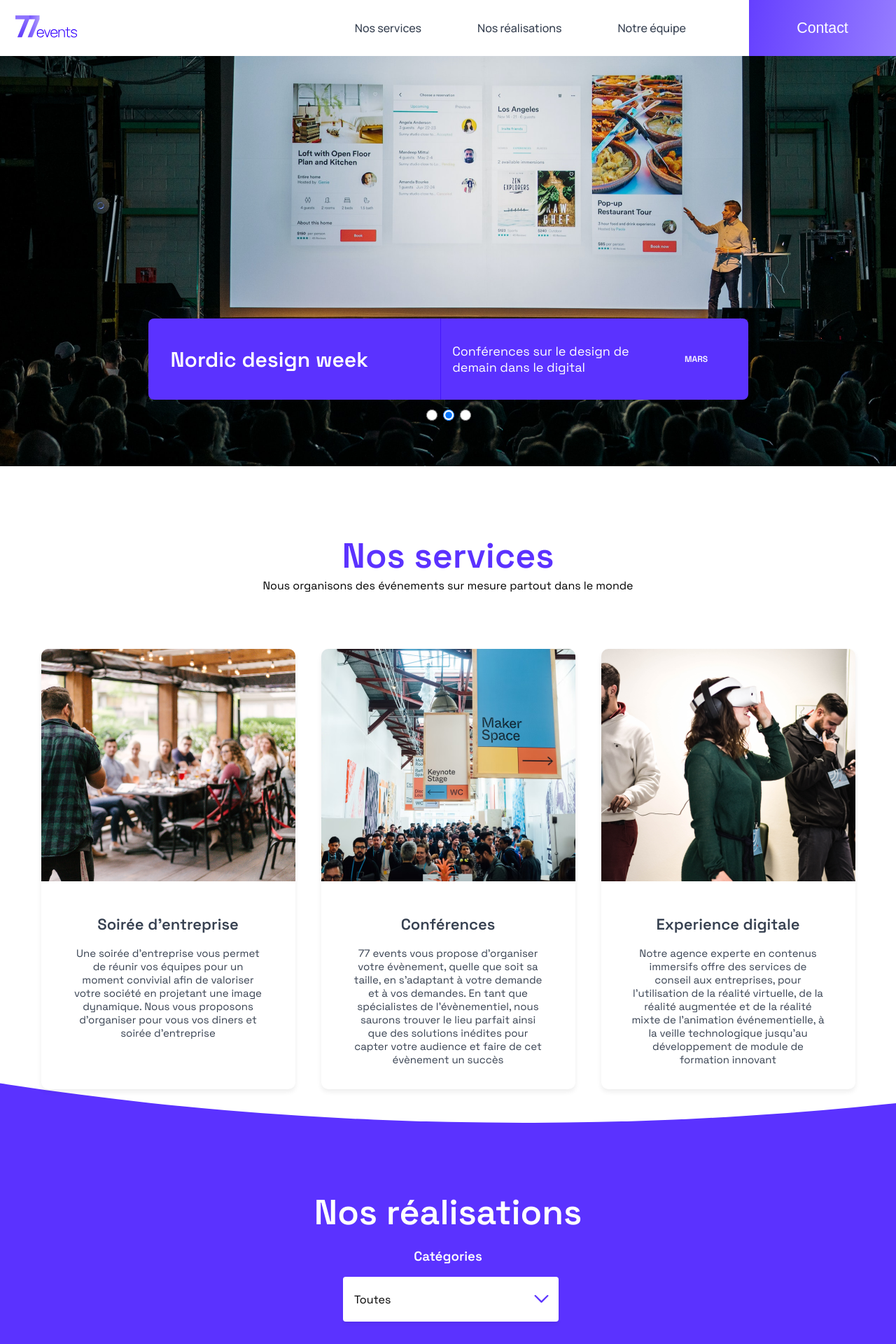
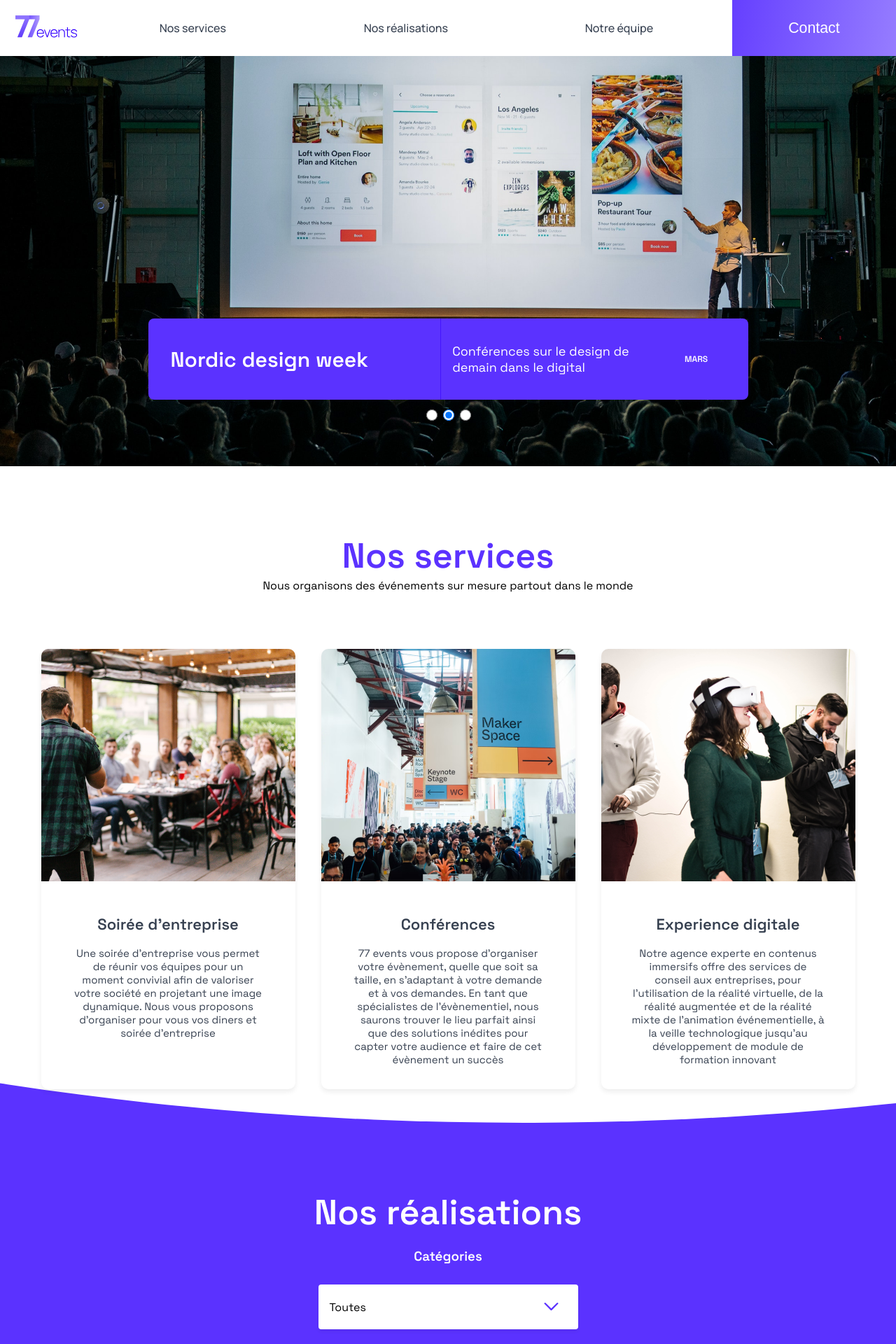
Before and after one commit to Vacarme27/OC-724events, a React (Create React App) app: page / in a window 1280 px wide. Shown: the top 1920 px of the page at 70% size. Built offline with nearby package versions, Linux system fonts and the light colour scheme.

Commit message:
responsive + change test

```diff
--- a/public/index.html
+++ b/public/index.html
@@ -24,7 +24,7 @@
       work correctly both with client-side routing and a non-root public URL.
       Learn how to configure a non-root public URL by running `npm run build`.
     -->
-    <title>React App</title>
+    <title>724Events</title>
   </head>
   <body>
     <noscript>You need to enable JavaScript to run this app.</noscript>
--- a/src/components/Button/style.scss
+++ b/src/components/Button/style.scss
@@ -8,7 +8,8 @@
     rgba(150, 125, 255, 1) 100%
   );
   height: 80px;
-  min-width: 210px;
+  // min-width: 210px;
+  width: 25%;
   border: none;
   color: white;
   font-size: 16pt;
--- a/src/components/EventCard/style.scss
+++ b/src/components/EventCard/style.scss
@@ -6,17 +6,24 @@
   height: 336px;
   cursor: pointer;
   &--small {
-    width: 274px;
+    // width: 274px;
     height: 190px;
+    width: 90%;
+    margin: 0;
     .EventCard__imageContainer {
       height: 126px;
+      width: 100%;
       min-height: auto;
       overflow: hidden;
+    }
+    .EventCard__imageContainer > img{
+      width: 100%;
     }
     .EventCard__descriptionContainer {
       padding: 0;
       padding-top: 12px;
       font-size: 12px;
+      width: 100%;
     }
     .EventCard__month {
       margin-top: 0;
--- a/src/components/Field/style.scss
+++ b/src/components/Field/style.scss
@@ -5,6 +5,7 @@
   flex-direction: column;
   color: $black;
   align-items: flex-start;
+  width: 80%;
   margin: 8px;
   span {
     font-size: 12pt;
@@ -13,7 +14,8 @@
 }
 input {
   height: 60px;
-  min-width: 424px;
+  // min-width: 424px;
+  width: 100%;
   font-size: 16px;
   text-transform: capitalize;
   padding-left: 16px;
@@ -29,7 +31,8 @@ input {
 }
 textarea {
   height: 336px;
-  min-width: 424px;
+  // min-width: 424px;
+  width: 100%;
   font-size: 16px;
   padding: 16px;
   border-radius: 4px;
--- a/src/components/Logo/style.scss
+++ b/src/components/Logo/style.scss
@@ -1,3 +1,4 @@
 .Logo {
   margin: 22px;
+  margin-right: 0px;
 }
--- a/src/components/Select/style.scss
+++ b/src/components/Select/style.scss
@@ -1,19 +1,29 @@
 .SelectContainer {
-  width: 308px;
+  // width: 308px;
+  width: 80%;
   min-height: 86px;
   position: relative;
+  display: flex;
+  align-items: center;
+  justify-content: center;
   margin-left: 8px;
+  margin-right: 8px;
   .label {
     color: white;
     margin-bottom: 4px;
     margin-top: 4px;
   }
   &.large {
-    width: 424px;
+    // width: 424px;
+    width: 80%;
+    display: block;
+    margin-left: 10px;
     .Select {
-      width: 442px;
+      // width: 442px;
+      width: 100%;
       ul {
-        width: 442px;
+        // width: 442px;
+        width: 100%;
       }
     }
   }
@@ -22,8 +32,9 @@
 .Select {
   background-color: white;
   border-radius: 4px;
+  padding-right: 14px;
   box-shadow: 0px 4px 4px rgba(0, 0, 0, 0.05);
-  width: 308px;
+  // width: 308px;
   min-height: 60px;
   display: flex;
   position: absolute;
@@ -54,6 +65,7 @@
     border: none;
     background: none;
     height: 32px;
+    cursor: pointer;
     margin-top: 16px;
     margin-right: 8px;
     cursor: pointer;
--- a/src/containers/Menu/index.js
+++ b/src/containers/Menu/index.js
@@ -18,7 +18,7 @@ const Menu = () => (
         <a href="#notre-equipe">Notre équipe</a>
       </li>
     </ul>
-    <Button title="contact" onClick={() => (window.document.location.hash = "#contact")}>
+    <Button className="buttonContact" title="contact" onClick={() => (window.document.location.hash = "#contact")}>
       Contact
     </Button>
   </nav>
--- a/src/containers/Menu/style.scss
+++ b/src/containers/Menu/style.scss
@@ -2,6 +2,7 @@
 
 header {
   height: 112px;
+  width: 100%;
 }
 nav {
   font-family: "Manrope", sans-serif;
@@ -13,19 +14,28 @@ nav {
   height: 80px;
   ul {
     list-style: none;
+    width: 100%;
     display: flex;
-    width: 80%;
-    justify-content: flex-end;
-    margin: 0;
+    // width: 80%;
+    // justify-content: flex-end;
+    // margin: 0;
+    margin: 0 !important;
+    padding: 0;
     li {
       list-style: none;
-      margin: 40px;
+      // margin: 40px;
+      margin: auto 0;
+      width: 33%;
       padding: 0;
+      text-align: center;
       a {
         text-decoration: none;
         color: $black;
       }
     }
-    padding-right: 50px;
+    // padding-right: 50px;
   }
 }
+.buttonContact{
+  min-width: none;
+}
--- a/src/containers/Slider/style.scss
+++ b/src/containers/Slider/style.scss
@@ -2,6 +2,7 @@
 
 .SlideCardList {
   position: relative;
+  overflow: hidden;
   max-width: 1440px;
   width: 100%;
   height: 586px;
--- a/src/pages/Home/index.js
+++ b/src/pages/Home/index.js
@@ -23,6 +23,7 @@ const Page = () => {
     cover: "",
     title: "",
     date: "",
+    label: "",
     ...last,
   };
   return <>
@@ -132,7 +133,7 @@ const Page = () => {
           title={lastProps?.title}
           date={new Date(lastProps?.date)}
           small
-          label="boom"
+          label={lastProps.type}
         />
       </div>
       <div className="col contact">
--- a/src/pages/Home/style.scss
+++ b/src/pages/Home/style.scss
@@ -68,6 +68,7 @@ main {
 }
 .FormContainer {
   display: flex;
+  width: 100%;
   flex-direction: column;
   align-items: center;
   margin-bottom: 32px;
@@ -81,6 +82,9 @@ main {
   .Button {
     width: 207px;
     margin-top: 32px;
+  }
+  form{
+    width: 100%;
   }
 }
 .ListContainer {
@@ -106,11 +110,15 @@ p {
 .row {
   display: flex;
   justify-content: space-around;
+  width: 100%;
+  gap: 20px;
 }
 .col {
   display: flex;
+  width: 45%;
   flex-direction: column;
-  margin: 16px;
+  // margin: 16px;
+  margin: 16px 0;
 }
 
 .Pagination {
@@ -140,7 +148,9 @@ footer {
     padding: 32px;
 
     &.contact {
-      padding-left: 64px;
+      // padding-left: 64px;
+      padding: 0 1%;
+      width: 30%;
       div {
         padding-top: 16px;
       }
@@ -155,14 +165,17 @@ footer {
   }
 
   .presta {
-    width: 35%;
+    // width: 35%;
+    width: 30%;
     border-right: 1px solid rgba(91, 50, 255, 0.2);
   }
 
   .description {
-    width: 45%;
+    // width: 45%;
+    width: 30%;
     border-left: 1px solid rgba(91, 50, 255, 0.2);
-    padding: 0px 64px 0px 64px;
+    // padding: 0px 64px 0px 64px;
+    padding: 0 1%;
   }
 
   address {
@@ -191,3 +204,20 @@ footer {
   }
   box-shadow: 0px 4px 4px rgba(0, 0, 0, 0.05);
 }
+@media screen and (max-width: 767px) {
+  footer {
+    display: flex;
+    flex-direction: column;
+    padding: 5%;
+    width: 90%!important;
+      .presta {
+        width: 80%;
+      }
+      .description {
+        width: 100%;
+      }
+      .col.contact {
+        width: 100%;
+      }
+  }
+}
```
Also changed, not shown: 2 other files (tests, documents, lock files or other folders).
